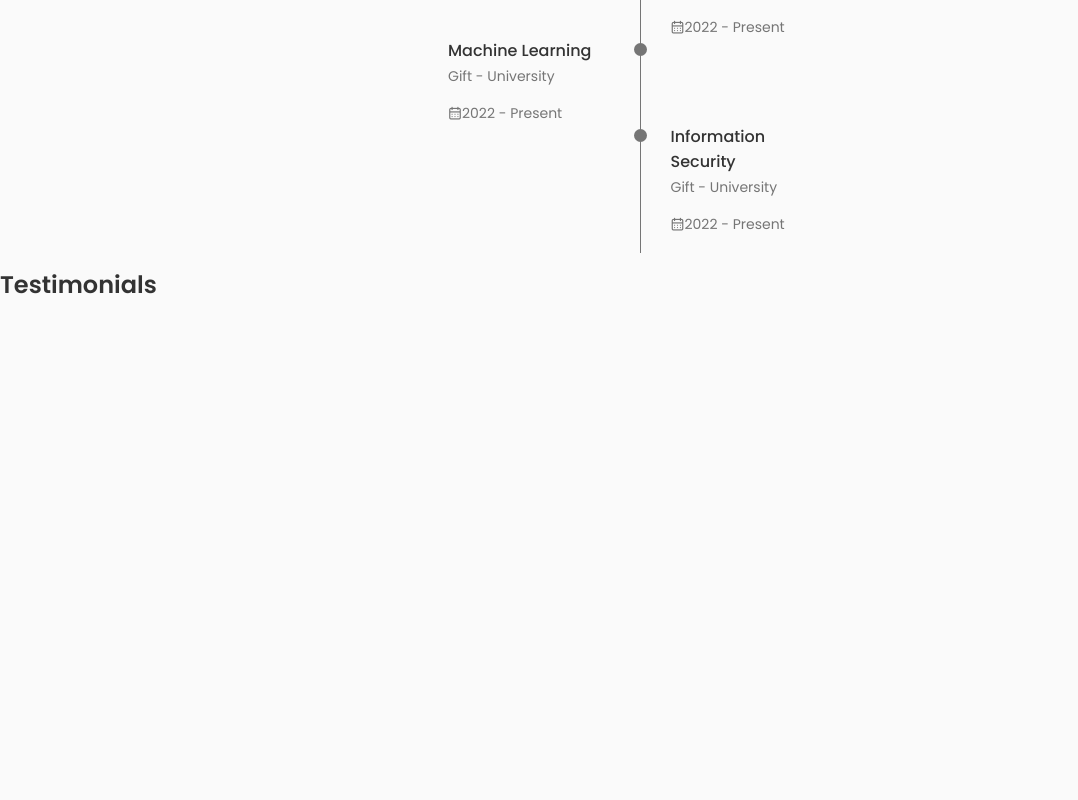
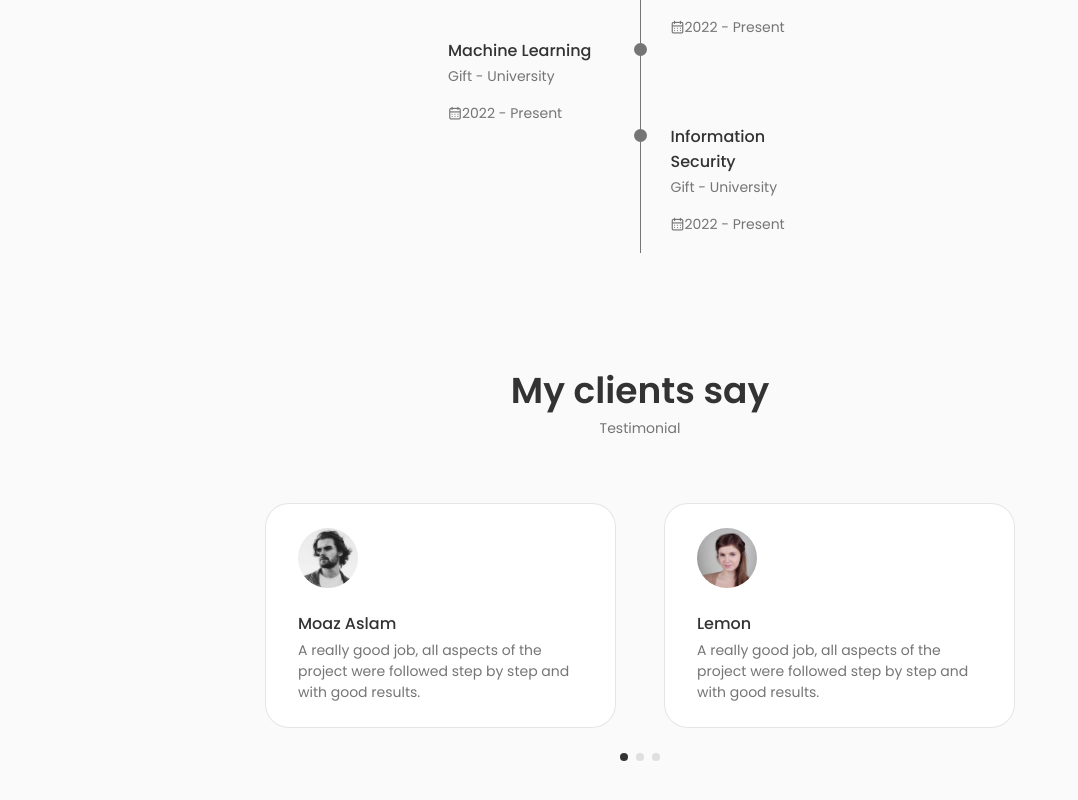
Before and after one commit to BADARRASHEED/Portfolio, a React (Create React App) app: page / in a window 1280 px wide. Shown: the part 2196-2996 px from the top of the page, without its empty margins (0-1078 px from the left). Before the commit the page ends 2498 px from the top, so only its background shows below. Built offline with nearby package versions, Linux system fonts and the light colour scheme.

Commit message:
Testimonials Completed

```diff
--- a/package.json
+++ b/package.json
@@ -9,6 +9,7 @@
     "react": "^18.2.0",
     "react-dom": "^18.2.0",
     "react-scripts": "5.0.1",
+    "swiper": "^11.0.3",
     "web-vitals": "^2.1.4"
   },
   "scripts": {
--- /dev/null
+++ b/src/components/testimonials/Data.jsx
@@ -0,0 +1,27 @@
+import Image1 from "../../assets/testimonial1.png";
+import Image2 from "../../assets/testimonial2.png";
+import Image3 from "../../assets/testimonial3.png";
+
+export const Data = [
+  {
+    id: 1,
+    image: Image1,
+    title: "Moaz Aslam",
+    description:
+      "A really good job, all aspects of the project were followed step by step and with good results.",
+  },
+  {
+    id: 2,
+    image: Image2,
+    title: "Lemon",
+    description:
+      "A really good job, all aspects of the project were followed step by step and with good results.",
+  },
+  {
+    id: 3,
+    image: Image3,
+    title: "Shamama Tarif",
+    description:
+      "A really good job, all aspects of the project were followed step by step and with good results.",
+  },
+];
--- a/src/components/testimonials/Testimonials.jsx
+++ b/src/components/testimonials/Testimonials.jsx
@@ -1,11 +1,52 @@
 import React from "react";
 import "./testimonials.css";
+import { Data } from "./Data";
+
+// Import Swiper React components
+import { Swiper, SwiperSlide } from "swiper/react";
+
+// Import Swiper styles
+import "swiper/css";
+import "swiper/css/pagination";
+// import required modules
+import { Pagination } from "swiper/modules";
 
 const Testimonials = () => {
   return (
-    <div>
-      <h2>Testimonials</h2>
-    </div>
+    <section className="testimonial container section">
+      <h2 className="section_title">My clients say</h2>
+      <span className="section_subtitle">Testimonial</span>
+
+      <Swiper
+        className="testimonial_container"
+        loop={true}
+        grabCursor={true}
+        spaceBetween={24}
+        pagination={{
+          clickable: true,
+        }}
+        breakpoints={{
+          576: {
+            slidesPerView: 2,
+          },
+          768: {
+            slidesPerView: 2,
+            spaceBetween: 48,
+          },
+        }}
+        modules={[Pagination]}
+      >
+        {Data.map(({ id, image, title, description }) => {
+          return (
+            <SwiperSlide className="testimonial_card" key={id}>
+              <img src={image} alt="" className="testimonial_img" />
+              <h3 className="testimonial_name">{title}</h3>
+              <p className="testimonial_description">{description}</p>
+            </SwiperSlide>
+          );
+        })}
+      </Swiper>
+    </section>
   );
 };
 
--- a/src/components/testimonials/testimonials.css
+++ b/src/components/testimonials/testimonials.css
@@ -0,0 +1,49 @@
+.testimonial_container {
+  width: 750px;
+}
+
+.testimonial_card {
+  background-color: var(--container-color);
+  border: 1px solid rgba(0, 0, 0, 0.1);
+  padding: 1.5rem 2rem;
+  border-radius: 1.5rem;
+  margin-bottom: var(--mb-3);
+}
+
+.testimonial_img {
+  width: 60px;
+  border-radius: 3rem;
+  margin-bottom: var(--mb-1);
+}
+
+.testimonial_name {
+  font-size: var(--normal-font-size);
+  font-weight: var(--font-medium);
+  margin-bottom: var(--mb-0-25);
+}
+
+.testimonial_description {
+  font-size: var(--small-font-size);
+}
+
+/* Swiper Classes */
+
+.swiper-pagination-bullet {
+  background-color: var(--text-color) !important;
+}
+
+.swiper-pagination-bullet-active {
+  background-color: var(--title-color) !important;
+}
+
+/*=============== BREAKPOINTS ===============*/
+/* For large devices */
+@media screen and (max-width: 992px) {
+  .testimonial_container {
+    width: initial;
+  }
+
+  .testimonial_card {
+    padding: 1.25rem 1.5rem;
+  }
+}
```
Also changed, not shown: 1 other file (tests, documents, lock files or other folders).
